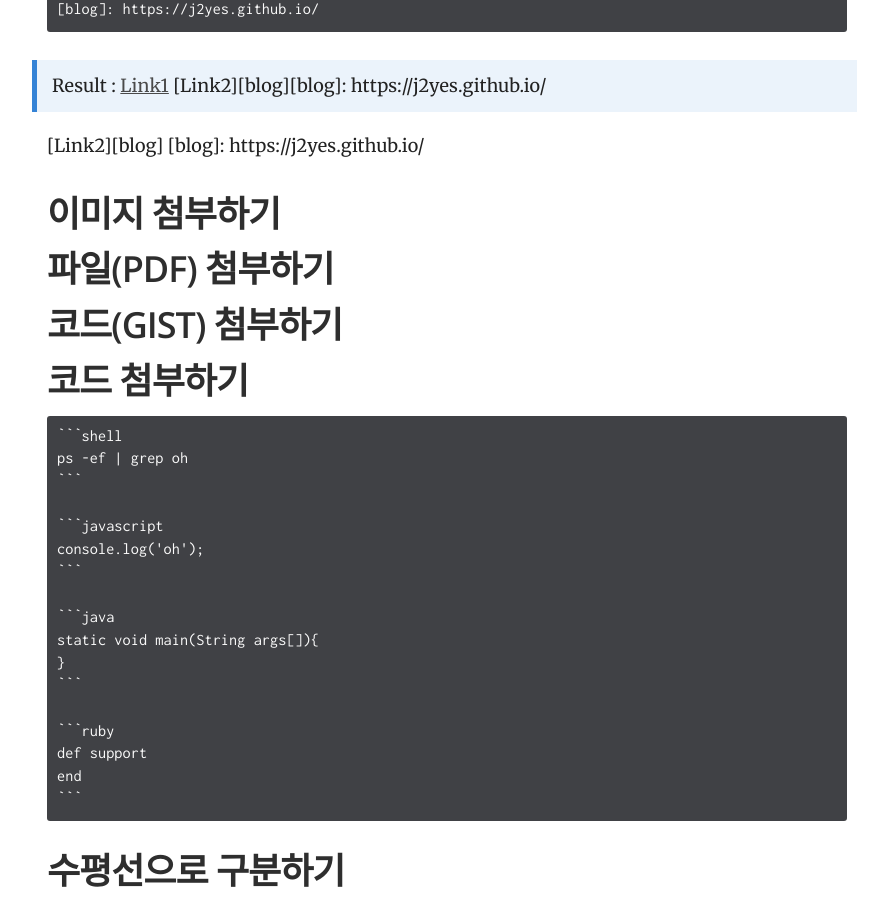
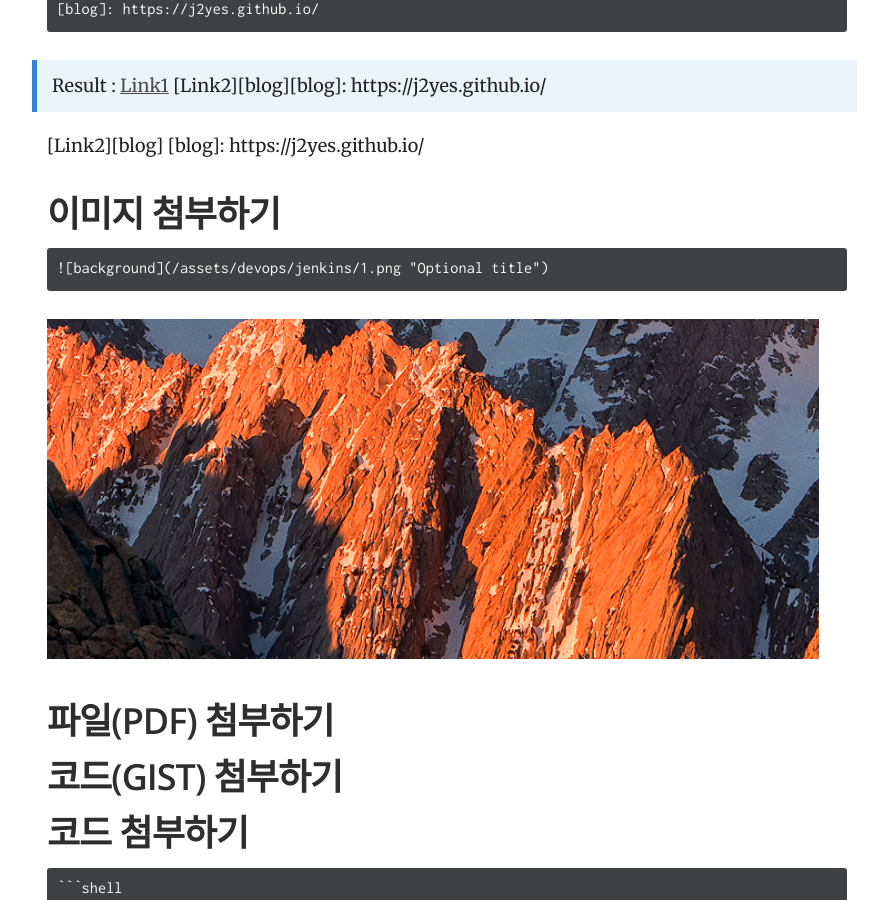
Before and after one commit to j2yes/j2yes.github.io, a Jekyll site: the page built from index.md, in a window 1280 px wide and 900 px high, scrolled down 644 px. Shown: the whole window, without its empty margins (343-1231 px from the left). Built offline with Jekyll 4.4.1, drawn with Linux system fonts in a browser that asks for light colours; comment, search, counter and statistics services are not loaded.

Commit message:
Updated 'index.md' via CloudCannon

````diff
--- a/index.md
+++ b/index.md
@@ -33,6 +33,11 @@ comments: true
 [blog]: https://j2yes.github.io/
 
 ## 이미지 첨부하기
+
+```
+![background](/assets/devops/jenkins/1.png "Optional title")
+```
+![background](/assets/devops/jenkins/1.png "Optional title")
 
 ## 파일(PDF) 첨부하기
 
````
